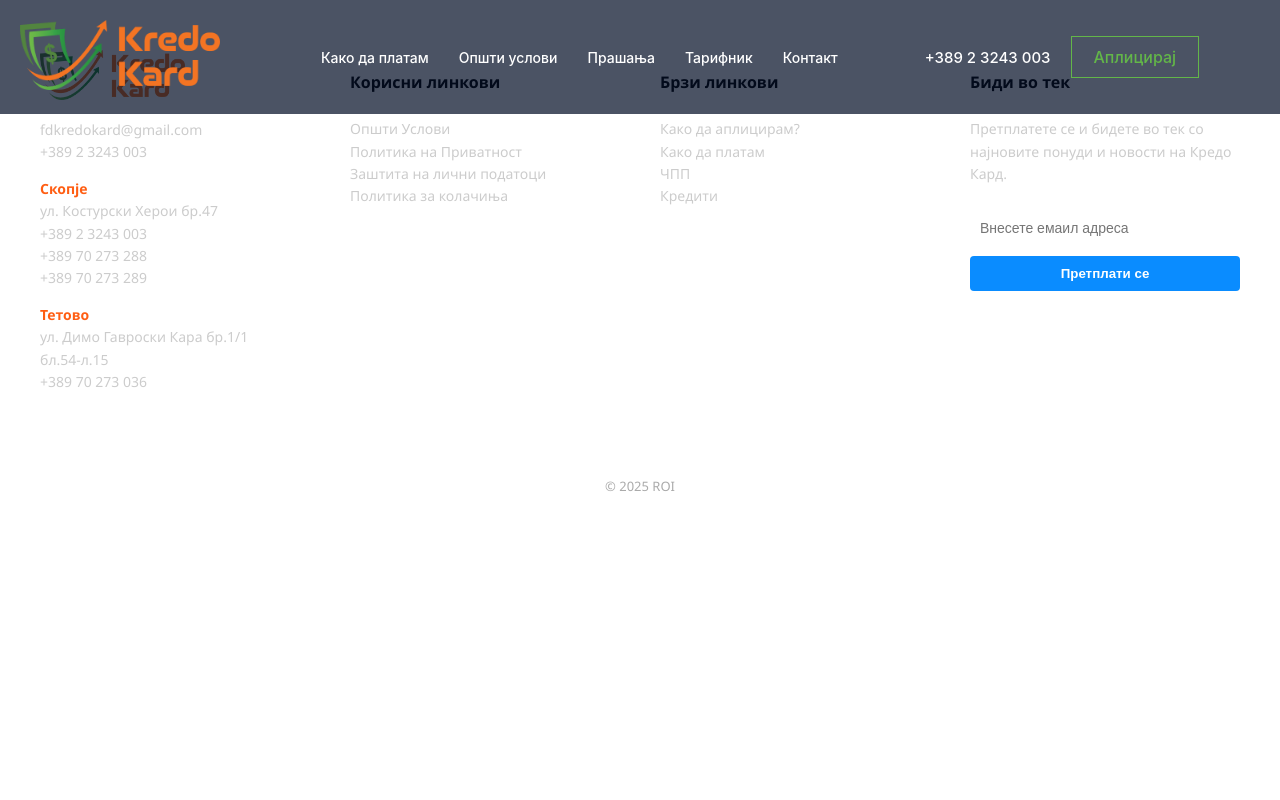
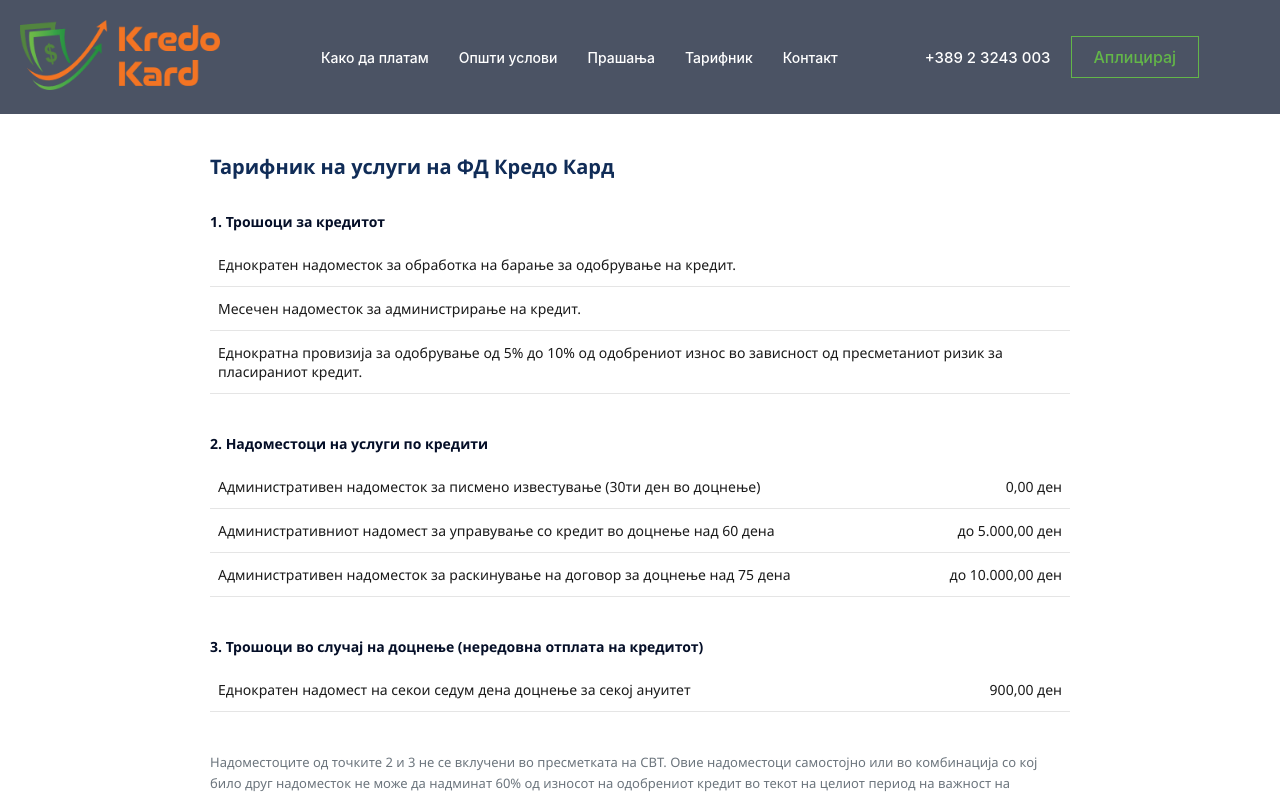
Before and after one commit to ArlindaHaxha/roi, a React (Create React App) app in the folder kredokard/: page /tarifnik in a window 1280 px wide. Shown: the top 800 px of the page. Built offline with nearby package versions, Linux system fonts and the light colour scheme.

Commit message:
Tarifnik done

```diff
--- a/kredokard/src/App.js
+++ b/kredokard/src/App.js
@@ -1,9 +1,10 @@
-import React from 'react';
-import { BrowserRouter as Router, Routes, Route } from 'react-router-dom';
-import Header from './components/Header';
-import Footer from './components/Footer';
-import LoanApplication from './pages/LoanApplication';
-import MainContent from './pages/MainContent';
+import React from "react";
+import { BrowserRouter as Router, Routes, Route } from "react-router-dom";
+import Header from "./components/Header";
+import Footer from "./components/Footer";
+import LoanApplication from "./pages/LoanApplication";
+import MainContent from "./pages/MainContent";
+import Tarifnik from "./pages/Tarifnik";
 
 function App() {
   return (
@@ -13,6 +14,7 @@ function App() {
         <Routes>
           <Route path="/" element={<LoanApplication />} />
           <Route path="/kako-da-platam" element={<MainContent />} />
+          <Route path="/tarifnik" element={<Tarifnik />} />
         </Routes>
         <Footer />
       </div>
--- /dev/null
+++ b/kredokard/src/pages/Tarifnik.css
@@ -0,0 +1,56 @@
+.tarifnik-page {
+  padding-top: 140px;
+  padding-bottom: 80px;
+  background-color: white;
+  font-family: "Segoe UI", sans-serif;
+  color: #040e27;
+}
+
+.tarifnik-container {
+  max-width: 860px;
+  margin: 0 auto;
+  padding: 0 20px;
+}
+
+.tarifnik-container h1 {
+  font-size: 20px;
+  font-weight: 700;
+  color: #102c57;
+  margin-bottom: 30px;
+}
+
+section {
+  margin-bottom: 40px;
+}
+
+section h3 {
+  font-size: 14px;
+  font-weight: 700;
+  color: #040e27;
+  margin: 32px 0 12px;
+}
+
+table {
+  width: 100%;
+  border-collapse: collapse;
+  font-size: 14px;
+}
+
+table td {
+  padding: 12px 8px;
+  border-bottom: 1px solid #e5e5e5;
+  text-align: left;
+  vertical-align: top;
+  color: #1a1a1a;
+}
+
+table td:last-child {
+  text-align: right;
+}
+
+.note {
+  font-size: 13px;
+  color: #6c757d;
+  margin-top: 30px;
+  line-height: 1.6;
+}
--- /dev/null
+++ b/kredokard/src/pages/Tarifnik.js
@@ -0,0 +1,93 @@
+// src/pages/Tarifnik.js
+import React from "react";
+import "./Tarifnik.css";
+
+export default function Tarifnik() {
+  return (
+    <main className="tarifnik-page">
+      <div className="tarifnik-container">
+        <h1>Тарифник на услуги на ФД Кредо Кард</h1>
+
+        <section>
+          <h3>1. Трошоци за кредитот</h3>
+          <table>
+            <tbody>
+              <tr>
+                <td>
+                  Еднократен надоместок за обработка на барање за одобрување на
+                  кредит.
+                </td>
+                <td></td>
+              </tr>
+              <tr>
+                <td>Месечен надоместок за администрирање на кредит.</td>
+                <td></td>
+              </tr>
+              <tr>
+                <td>
+                  Еднократна провизија за одобрување од 5% до 10% од одобрениот
+                  износ во зависност од пресметаниот ризик за пласираниот
+                  кредит.
+                </td>
+                <td></td>
+              </tr>
+            </tbody>
+          </table>
+        </section>
+
+        <section>
+          <h3>2. Надоместоци на услуги по кредити</h3>
+          <table>
+            <tbody>
+              <tr>
+                <td>
+                  Административен надоместок за писмено известување (30ти ден во
+                  доцнење)
+                </td>
+                <td>0,00 ден</td>
+              </tr>
+              <tr>
+                <td>
+                  Административниот надомест за управување со кредит во доцнење
+                  над 60 дена
+                </td>
+                <td>до 5.000,00 ден</td>
+              </tr>
+              <tr>
+                <td>
+                  Административен надоместок за раскинување на договор за
+                  доцнење над 75 дена
+                </td>
+                <td>до 10.000,00 ден</td>
+              </tr>
+            </tbody>
+          </table>
+        </section>
+
+        <section>
+          <h3>
+            3. Трошоци во случај на доцнење (нередовна отплата на кредитот)
+          </h3>
+          <table>
+            <tbody>
+              <tr>
+                <td>
+                  Еднократен надомест на секои седум дена доцнење за секој
+                  ануитет
+                </td>
+                <td>900,00 ден</td>
+              </tr>
+            </tbody>
+          </table>
+        </section>
+
+        <p className="note">
+          Надоместоците од точките 2 и 3 не се вклучени во пресметката на СВТ.
+          Овие надоместоци самостојно или во комбинација со кој било друг
+          надоместок не може да надминат 60% од износот на одобрениот кредит во
+          текот на целиот период на важност на договорот.
+        </p>
+      </div>
+    </main>
+  );
+}
```
